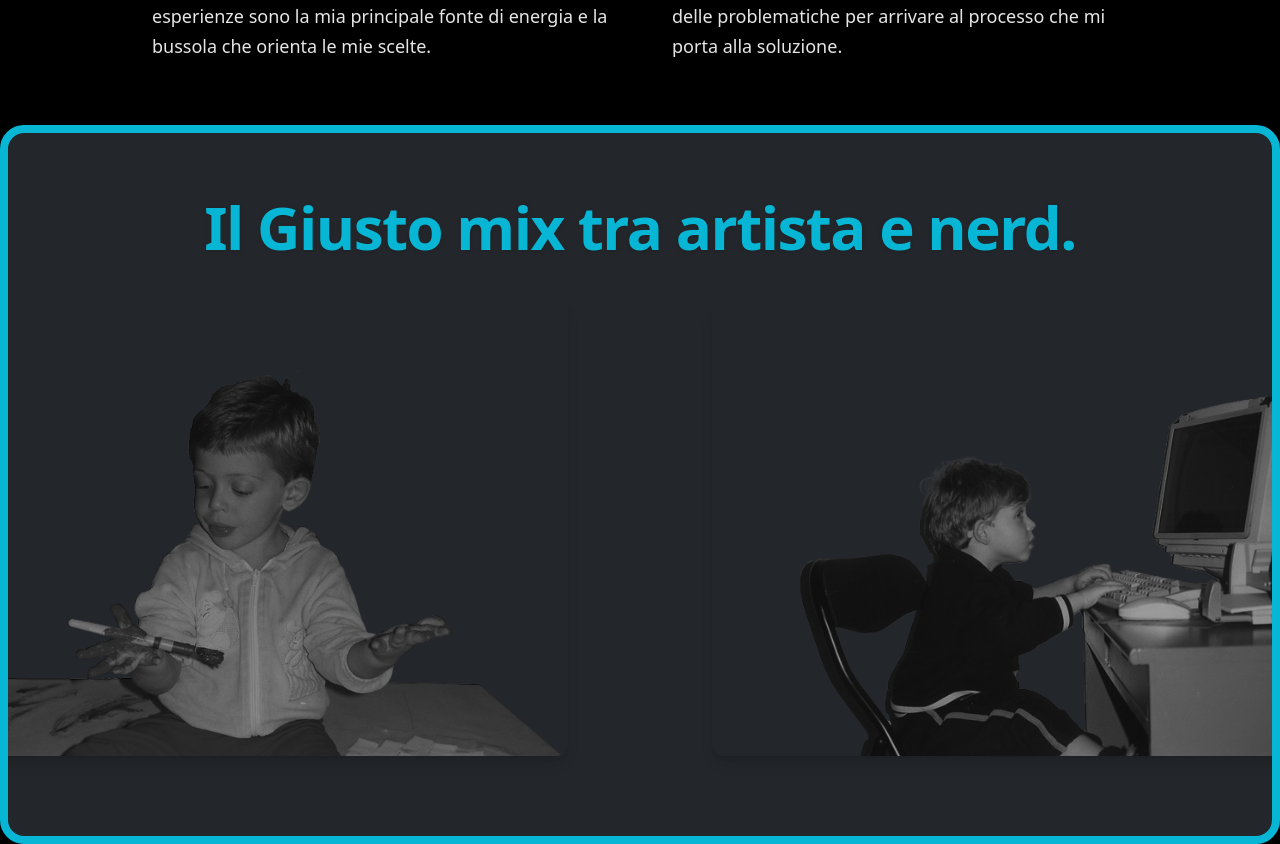
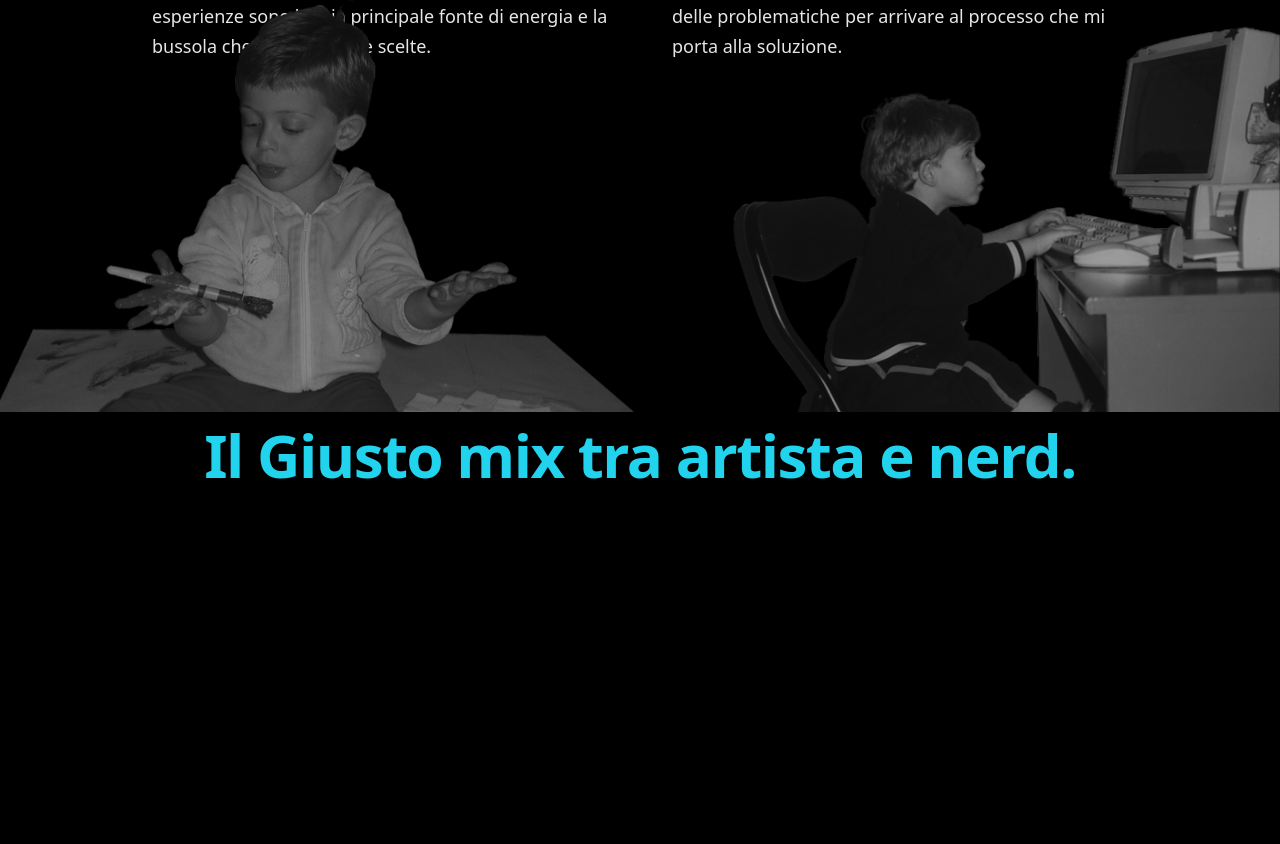
Before and after one commit to Riccardocassis/personal-website-2025, a Vue app: page /about in a window 1280 px wide. Shown: the part 388-1232 px from the top of the page. After the commit the page ends 921 px from the top, so only its background shows below. Built offline with nearby package versions, Linux system fonts and the light colour scheme.

Commit message:
Aggiornato il layout della pagina About: migliorata la struttura e la posizione delle immagini per una presentazione più efficace.

```diff
--- a/src/pages/About.vue
+++ b/src/pages/About.vue
@@ -1,5 +1,5 @@
 <template>
-  <section class="pt-32 max-w-5xl mx-auto px-6">
+  <section class="pt-32 max-w-5xl mx-auto px-6 relative">
   <h1 class="text-6xl font-extrabold mb-14 tracking-tight text-white drop-shadow-lg">About me</h1>
     <div class="flex gap-16 mb-16">
       <p class="flex-1 text-white/90 text-lg leading-relaxed drop-shadow-sm">
@@ -9,11 +9,11 @@
         Ritengo che il Design non sia soltanto una disciplina fine a se stessa, ma una forma mentis applicabile nei campi più disparati e in ogni sfaccettatura della vita. Progettare per me è come un gioco di strategia, durante il quale coniugo creatività e analisi tecnica delle problematiche per arrivare al processo che mi porta alla soluzione.
       </p>
     </div>
-    <div class="w-screen relative left-1/2 right-1/2 -translate-x-1/2 bg-[#23262a] border-8 border-cyan-500 rounded-3xl shadow-xl px-0 py-16 mt-10 flex flex-col items-center justify-center min-h-[420px] overflow-hidden">
-      <h2 class="text-5xl md:text-6xl font-extrabold text-cyan-500 text-center mb-10 tracking-tight drop-shadow">Il Giusto mix tra artista e nerd.</h2>
-      <div class="flex w-full justify-between items-end px-0 pb-4 gap-0">
-        <img src="../assets/ioartista.png" alt="Artista" class="w-[600px] max-w-none rounded-xl shadow-lg object-contain ml-[-40px]" />
-        <img src="../assets/ionerd.png" alt="Nerd" class="w-[600px] max-w-none rounded-xl shadow-lg object-contain mr-[-40px]" />
+    <div class="w-full flex flex-col items-center justify-center mt-16">
+      <img src="../assets/ioartista.png" alt="Artista" class="fixed left-0 bottom-0 w-[50vw] min-w-[400px] max-w-none object-contain z-0 pointer-events-none" />
+      <img src="../assets/ionerd.png" alt="Nerd" class="fixed right-0 bottom-0 w-[50vw] min-w-[400px] max-w-none object-contain z-0 pointer-events-none" />
+      <div class="relative w-full h-[400px] mt-2 flex items-end z-10">
+        <h2 class="w-full text-5xl md:text-6xl font-bold text-cyan-400 text-center mb-12 tracking-tight drop-shadow-lg" style="position:relative;">Il Giusto mix tra artista e nerd.</h2>
       </div>
     </div>
   </section>
```
